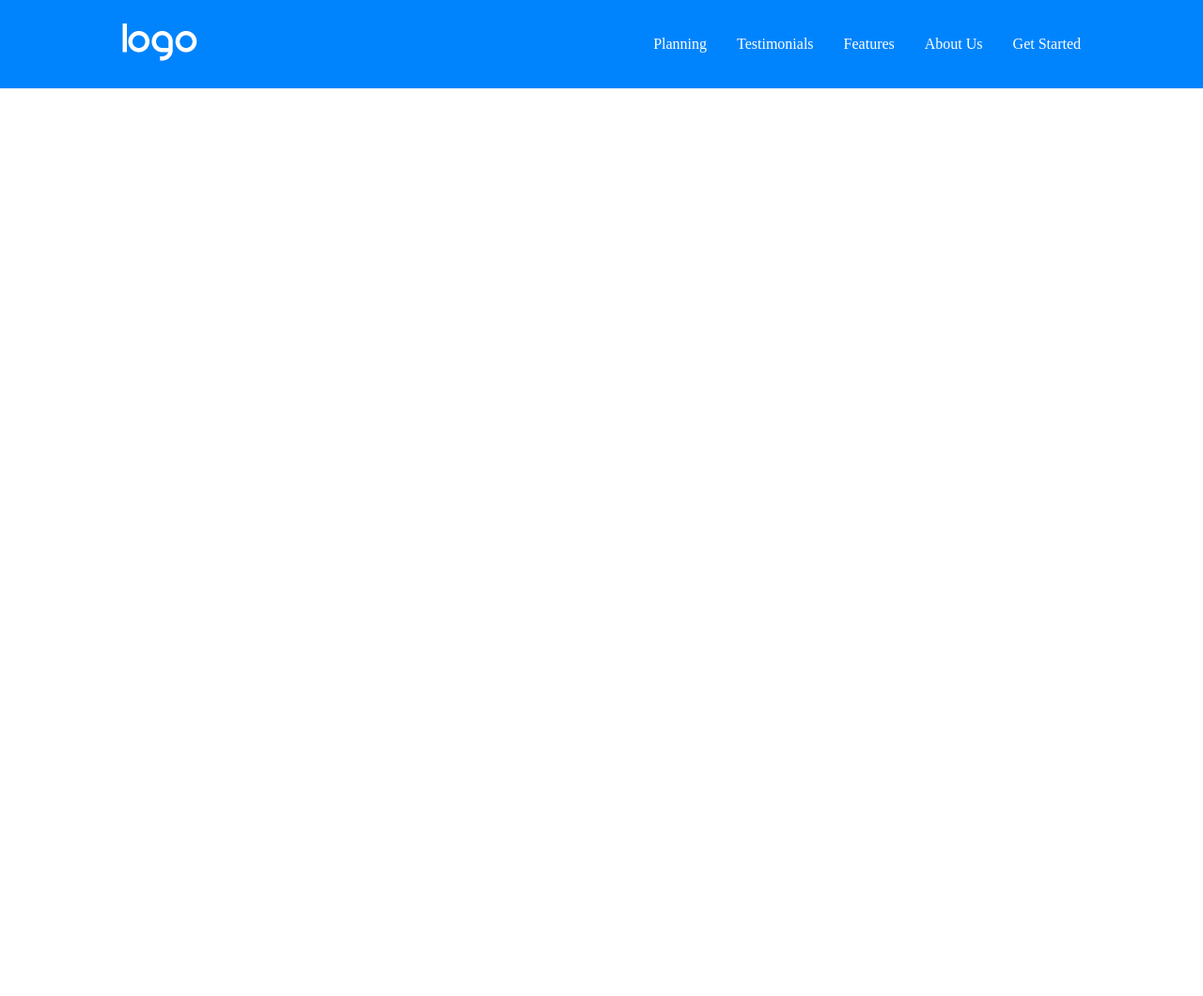
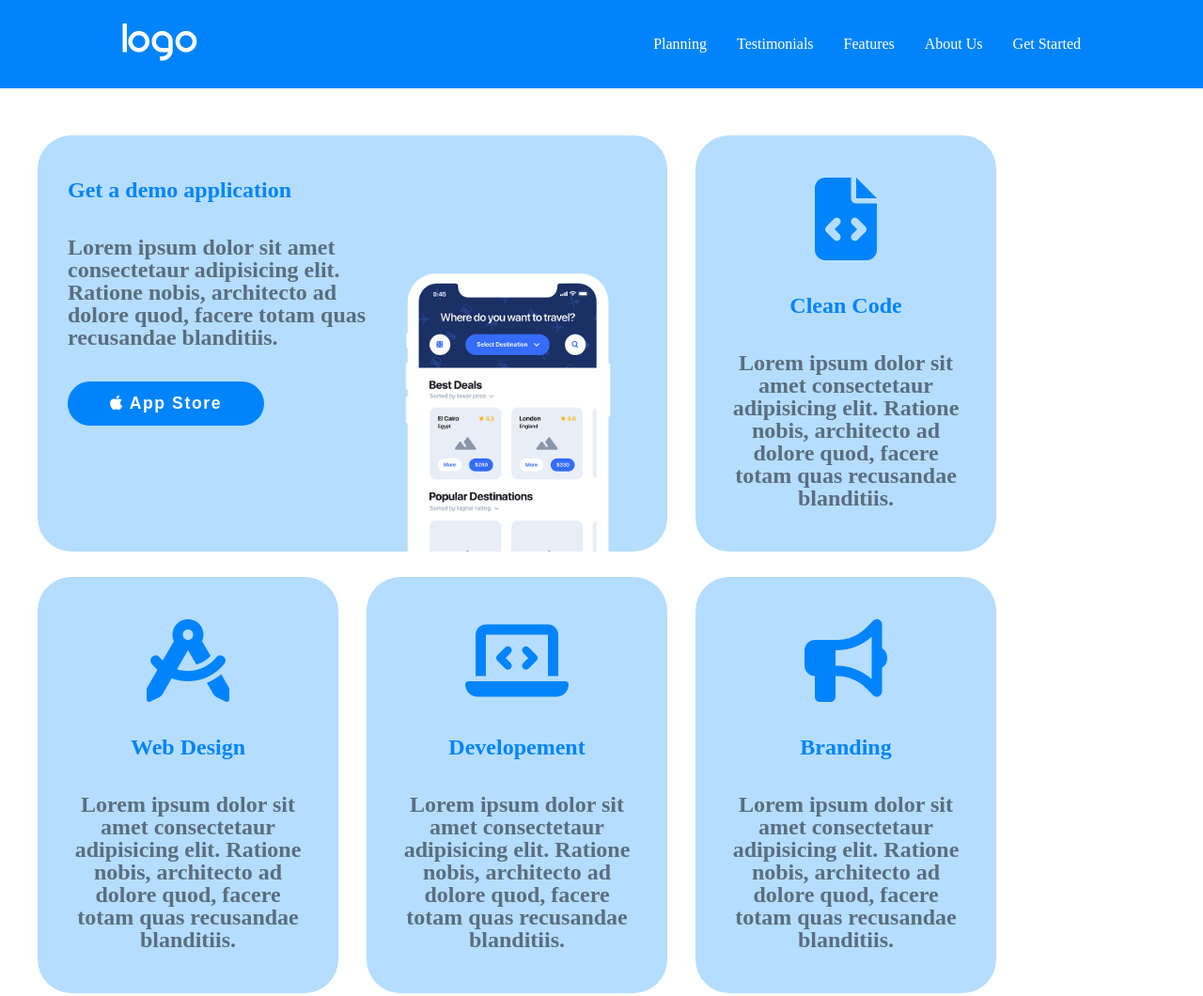
Before and after one commit to Pietro-fe01/htmlcss-responsive-layout, a plain HTML site: page index.html in a window 1280 px wide. Shown: the whole page at 94% size. Before the commit the page ends 800 px from the top, so only its background shows below. Drawn offline with Linux system fonts and the light colour scheme.

Commit message:
Aggiunto prima sezione main responsive

```diff
--- a/css/common.css
+++ b/css/common.css
@@ -13,12 +13,42 @@
 }
 
 /*************
+    BUTTONS
+*************/
+.generic-button{
+    border: none;
+    border-radius: 1.875rem;
+    padding: .8rem 2.8125rem;
+}
+
+.apple-button{
+    background-color: var(--dark-blue-color);
+    color: var(--white-color);
+    font-weight: bold;
+    letter-spacing: .1rem;
+    font-size: 1.1rem;
+    margin-top: 2.1875rem;
+}
+
+/*************
   FACILITIES
 *************/
 .justify-space-between{
     justify-content: space-between;
 }
 
+.justify-center{
+    justify-content: center;
+}
+
 .align-center{
     align-items: center;
 }
+
+.max-w-100{
+    max-width: 100%;
+}
+
+.block{
+    display: block;
+}
--- a/css/style.css
+++ b/css/style.css
@@ -1,6 +1,6 @@
 @import url("reset.css");
+@import url("variables.css");
 @import url("common.css");
-@import url("variables.css");
 
 /*************
     HEADER
@@ -33,14 +33,56 @@ header li a{
     text-decoration: none;
 }
 
+/****************
+ MAIN SECTION 1
+****************/
+main .section-one{
+    margin: 3.125rem 0rem 5rem 0rem;
+    flex-wrap: wrap;
+}
 
-/*************
-    MAIN
-*************/
+main .card{
+    background-color: var(--light-blue-color);
+    padding: 2.8125rem 2rem 0rem 2rem;
+    margin-bottom: 1.7rem;
+    border-radius: 2.25rem;
+    max-width: 100%;
+}
+
+main .card:not(:first-child){
+    text-align: center;
+    padding-bottom: 2.8125rem;
+}
+
+main .card h2{
+    color: var(--dark-blue-color);
+    font-size: 2.3rem;
+}
+
+main .card .icon-card{
+    color: var(--dark-blue-color);
+    font-size: 7rem;
+    margin-bottom: 2.1875rem;
+}
+
+main .card p{
+    color: var(--grey-color);
+    font-weight: bold;
+    margin-top: 2.1875rem;
+    font-size: 1.5rem;
+    line-height: 1.5rem;
+}
+
+main .card button{
+    margin-bottom: 2.1875rem;
+}
 
 /*************
     FOOTER
 *************/
+
+
+
 
 /* RESPONSIVE */
 
@@ -51,7 +93,24 @@ header li a{
 
 /* 768px < vw <  991 TABLET */
 @media screen and (min-width: 768px) {
-
+    .section-one{
+        justify-content: space-between;
+    }
+    main .section-one .card-second-part img{
+        max-width: 65%;
+    }
+    main .card {
+        width: calc(100% / 3 - 1.25rem);
+    }
+    main .card:nth-child(1){
+        width: calc(100% / 3 * 2 - .625rem);
+    }
+    main .card .icon-card{
+        font-size: 5.5rem;
+    }
+    main .card h2{
+        font-size: 1.5rem;
+    }
 }
 
 /* 992px < vw < oo DESKTOP */
@@ -63,4 +122,20 @@ header li a{
     header .menu-desktop{
         display: block;
     }
+    main .card:first-child{
+        display: flex;
+    }
+    main .section-one .card-second-part img{
+        max-width: 100%;
+    }
+    main .section-one .card .card-first-part{
+        max-width: 55%;
+    }
+    main .section-one .card .card-second-part{
+        max-width: 45%;
+        align-self: flex-end;
+    }
+    main .section-one .card p{
+        font-size: 1.5rem;
+    }
 }
--- a/css/variables.css
+++ b/css/variables.css
@@ -4,5 +4,7 @@
 
 :root{
     --dark-blue-color: #0084fd;
+    --light-blue-color: #b5ddff;
     --white-color: #fff;
+    --grey-color: #5a6e7f;
 }
--- a/index.html
+++ b/index.html
@@ -41,7 +41,57 @@
             </div>
         </header>
 
-        <main></main>
+        <main>
+            <!-- Get a demo application -->
+            <section class="container row section-one">
+                <!-- Prima card -->
+                <div class="card">
+                    <!-- Divido la card in due parti per il responsive -->
+                    <div class="card-first-part">
+                        <h2>Get a demo application</h2>
+                        <P>Lorem ipsum dolor sit amet consectetaur adipisicing elit. Ratione nobis, architecto ad dolore quod, facere totam quas recusandae blanditiis.</P>
+                        <button class="generic-button apple-button"><i class="fa-brands fa-apple"></i> App Store</button>
+                    </div>
+                    <div class="card-second-part">
+                        <img class="max-w-100 block" src="img/phone.png" alt="phone">
+                    </div>
+                </div>
+                <!-- /Prima card -->
+
+                <!-- Seconda card -->
+                <div class="card">
+                    <i class="icon-card fa-solid fa-file-code"></i>
+                    <h2>Clean Code</h2>
+                    <P>Lorem ipsum dolor sit amet consectetaur adipisicing elit. Ratione nobis, architecto ad dolore quod, facere totam quas recusandae blanditiis.</P>
+                </div>
+                <!-- /Seconda card -->
+
+                <!-- Terza card -->
+                <div class="card">
+                    <i class="icon-card fa-solid fa-compass-drafting"></i>
+                    <h2>Web Design</h2>
+                    <P>Lorem ipsum dolor sit amet consectetaur adipisicing elit. Ratione nobis, architecto ad dolore quod, facere totam quas recusandae blanditiis.</P>
+                </div>
+                <!-- /Terza card -->
+
+                <!-- Quarta card -->
+                <div class="card">
+                    <i class="icon-card fa-solid fa-laptop-code"></i>
+                    <h2>Developement</h2>
+                    <P>Lorem ipsum dolor sit amet consectetaur adipisicing elit. Ratione nobis, architecto ad dolore quod, facere totam quas recusandae blanditiis.</P>
+                </div>
+                <!-- /Quarta card -->
+
+                <!-- Quinta card -->
+                <div class="card">
+                    <i class="icon-card fa-sharp fa-solid fa-bullhorn"></i>
+                    <h2>Branding</h2>
+                    <P>Lorem ipsum dolor sit amet consectetaur adipisicing elit. Ratione nobis, architecto ad dolore quod, facere totam quas recusandae blanditiis.</P>
+                </div>
+                <!-- /Quinta card -->
+            </section>
+            <!-- /Get a demo application -->
+        </main>
 
         <footer></footer>
     </body>
```
